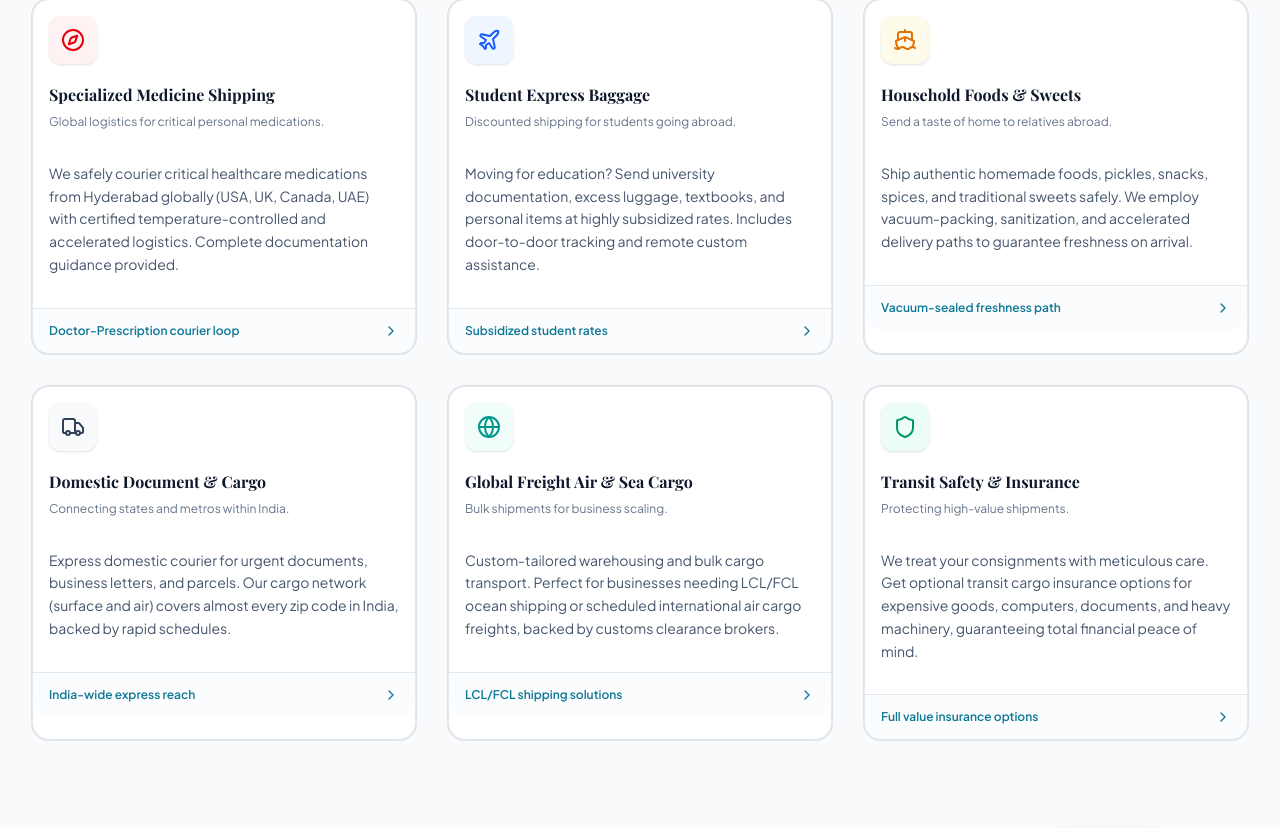
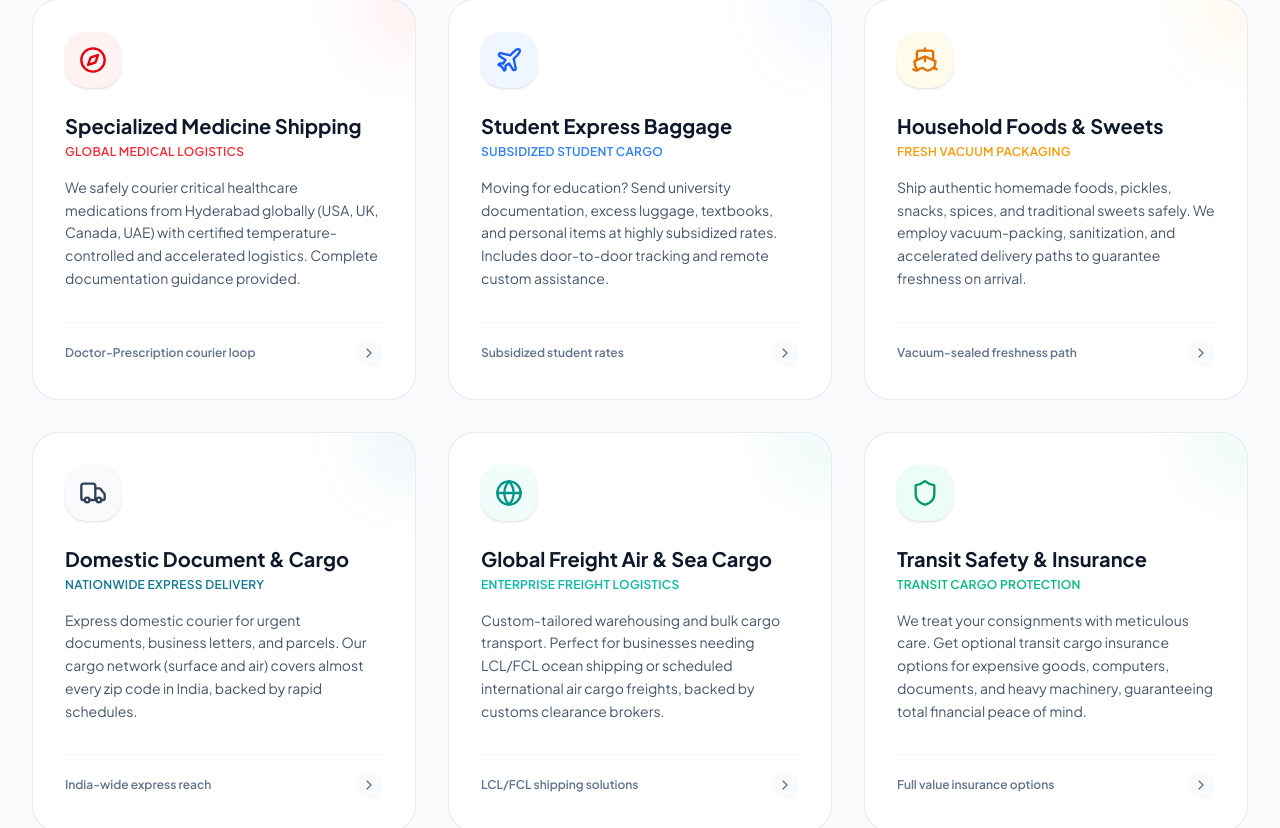
Before and after one commit to raviteja280499/overthesea, a Next.js app: page / in a window 1280 px wide. Shown: the part 1346-2174 px from the top of the page. Built offline with nearby package versions, Linux system fonts and the light colour scheme; a web font is replaced by a local one.

Commit message:
Upgrade services showcase card design to a premium, modern card layout with custom hover glows, corner blurs, and icon scaling

```diff
--- a/src/app/page.tsx
+++ b/src/app/page.tsx
@@ -475,112 +475,148 @@ export default function HomePage() {
         <div className="grid grid-cols-1 md:grid-cols-2 lg:grid-cols-3 gap-8">
 
           {/* Card 1: Medicine shipping */}
-          <Card className="hover:shadow-xl transition-all border border-border group overflow-hidden">
-            <CardHeader className="relative pb-0">
-              <div className="h-12 w-12 rounded-lg bg-red-50 text-red-600 flex items-center justify-center shadow-sm mb-4 group-hover:scale-110 transition-transform">
-                <Compass className="h-6 w-6" />
+          <div className="group relative bg-white dark:bg-slate-900 border border-slate-200/80 dark:border-slate-800 rounded-3xl p-8 flex flex-col justify-between h-full transition-all duration-305 hover:shadow-xl hover:shadow-red-500/5 hover:border-red-200/80 dark:hover:border-red-500/30 overflow-hidden">
+            {/* Corner Decorative Blur Effect */}
+            <div className="absolute -top-12 -right-12 w-28 h-28 rounded-full bg-red-500/5 blur-xl group-hover:scale-150 transition-transform duration-500 pointer-events-none" />
+
+            <div>
+              <div className="h-14 w-14 rounded-2xl bg-red-50 dark:bg-red-950/30 text-red-600 dark:text-red-400 flex items-center justify-center shadow-sm mb-6 group-hover:scale-110 group-hover:rotate-3 transition-all duration-300">
+                <Compass className="h-7 w-7" />
               </div>
-              <CardTitle className="text-slate-900 font-bold group-hover:text-primary transition-colors">Specialized Medicine Shipping</CardTitle>
-              <CardDescription className="text-xs mt-1">Global logistics for critical personal medications.</CardDescription>
-            </CardHeader>
-            <CardContent className="pt-4 text-sm text-slate-600 leading-relaxed">
+              <h3 className="text-slate-900 dark:text-slate-100 font-bold text-xl group-hover:text-primary transition-colors">Specialized Medicine Shipping</h3>
+              <p className="text-xs font-semibold text-red-500 dark:text-red-400 mt-1 uppercase tracking-wide">Global Medical Logistics</p>
+              <p className="pt-4 text-sm text-slate-600 dark:text-slate-300 leading-relaxed">
                 We safely courier critical healthcare medications from Hyderabad globally (USA, UK, Canada, UAE) with certified temperature-controlled and accelerated logistics. Complete documentation guidance provided.
-            </CardContent>
-            <CardFooter className="border-t border-border mt-4 py-3.5 bg-slate-50/50 flex justify-between items-center text-xs font-semibold text-primary">
+              </p>
+            </div>
+
+            <div className="mt-8 pt-4 border-t border-slate-100 dark:border-slate-800 flex justify-between items-center text-xs font-semibold text-slate-500 group-hover:text-red-600 transition-colors">
               <span>Doctor-Prescription courier loop</span>
-              <ChevronRight className="h-4 w-4 transform group-hover:translate-x-1 transition-transform" />
-            </CardFooter>
-          </Card>
+              <div className="p-1.5 rounded-full bg-slate-50 dark:bg-slate-800 group-hover:bg-red-50 dark:group-hover:bg-red-950/50 group-hover:text-red-600 transition-colors duration-300">
+                <ChevronRight className="h-4 w-4 transform group-hover:translate-x-1 transition-transform duration-300" />
+              </div>
+            </div>
+          </div>
 
           {/* Card 2: Student Express */}
-          <Card className="hover:shadow-xl transition-all border border-border group overflow-hidden">
-            <CardHeader className="relative pb-0">
-              <div className="h-12 w-12 rounded-lg bg-blue-50 text-blue-600 flex items-center justify-center shadow-sm mb-4 group-hover:scale-110 transition-transform">
-                <Plane className="h-6 w-6" />
+          <div className="group relative bg-white dark:bg-slate-900 border border-slate-200/80 dark:border-slate-800 rounded-3xl p-8 flex flex-col justify-between h-full transition-all duration-305 hover:shadow-xl hover:shadow-blue-500/5 hover:border-blue-200/80 dark:hover:border-blue-500/30 overflow-hidden">
+            {/* Corner Decorative Blur Effect */}
+            <div className="absolute -top-12 -right-12 w-28 h-28 rounded-full bg-blue-500/5 blur-xl group-hover:scale-150 transition-transform duration-500 pointer-events-none" />
+
+            <div>
+              <div className="h-14 w-14 rounded-2xl bg-blue-50 dark:bg-blue-950/30 text-blue-600 dark:text-blue-400 flex items-center justify-center shadow-sm mb-6 group-hover:scale-110 group-hover:rotate-3 transition-all duration-300">
+                <Plane className="h-7 w-7" />
               </div>
-              <CardTitle className="text-slate-900 font-bold group-hover:text-primary transition-colors">Student Express Baggage</CardTitle>
-              <CardDescription className="text-xs mt-1">Discounted shipping for students going abroad.</CardDescription>
-            </CardHeader>
-            <CardContent className="pt-4 text-sm text-slate-600 leading-relaxed">
+              <h3 className="text-slate-900 dark:text-slate-100 font-bold text-xl group-hover:text-primary transition-colors">Student Express Baggage</h3>
+              <p className="text-xs font-semibold text-blue-500 dark:text-blue-400 mt-1 uppercase tracking-wide">Subsidized Student Cargo</p>
+              <p className="pt-4 text-sm text-slate-600 dark:text-slate-300 leading-relaxed">
                 Moving for education? Send university documentation, excess luggage, textbooks, and personal items at highly subsidized rates. Includes door-to-door tracking and remote custom assistance.
-            </CardContent>
-            <CardFooter className="border-t border-border mt-4 py-3.5 bg-slate-50/50 flex justify-between items-center text-xs font-semibold text-primary">
+              </p>
+            </div>
+
+            <div className="mt-8 pt-4 border-t border-slate-100 dark:border-slate-800 flex justify-between items-center text-xs font-semibold text-slate-500 group-hover:text-blue-600 transition-colors">
               <span>Subsidized student rates</span>
-              <ChevronRight className="h-4 w-4 transform group-hover:translate-x-1 transition-transform" />
-            </CardFooter>
-          </Card>
+              <div className="p-1.5 rounded-full bg-slate-50 dark:bg-slate-800 group-hover:bg-blue-50 dark:group-hover:bg-blue-950/50 group-hover:text-blue-600 transition-colors duration-300">
+                <ChevronRight className="h-4 w-4 transform group-hover:translate-x-1 transition-transform duration-300" />
+              </div>
+            </div>
+          </div>
 
           {/* Card 3: Homemade Delicacies */}
-          <Card className="hover:shadow-xl transition-all border border-border group overflow-hidden">
-            <CardHeader className="relative pb-0">
-              <div className="h-12 w-12 rounded-lg bg-amber-50 text-amber-600 flex items-center justify-center shadow-sm mb-4 group-hover:scale-110 transition-transform">
-                <Ship className="h-6 w-6" />
+          <div className="group relative bg-white dark:bg-slate-900 border border-slate-200/80 dark:border-slate-800 rounded-3xl p-8 flex flex-col justify-between h-full transition-all duration-305 hover:shadow-xl hover:shadow-amber-500/5 hover:border-amber-200/80 dark:hover:border-amber-500/30 overflow-hidden">
+            {/* Corner Decorative Blur Effect */}
+            <div className="absolute -top-12 -right-12 w-28 h-28 rounded-full bg-amber-500/5 blur-xl group-hover:scale-150 transition-transform duration-500 pointer-events-none" />
+
+            <div>
+              <div className="h-14 w-14 rounded-2xl bg-amber-50 dark:bg-amber-950/30 text-amber-600 dark:text-amber-400 flex items-center justify-center shadow-sm mb-6 group-hover:scale-110 group-hover:rotate-3 transition-all duration-300">
+                <Ship className="h-7 w-7" />
               </div>
-              <CardTitle className="text-slate-900 font-bold group-hover:text-primary transition-colors">Household Foods & Sweets</CardTitle>
-              <CardDescription className="text-xs mt-1">Send a taste of home to relatives abroad.</CardDescription>
-            </CardHeader>
-            <CardContent className="pt-4 text-sm text-slate-600 leading-relaxed">
+              <h3 className="text-slate-900 dark:text-slate-100 font-bold text-xl group-hover:text-primary transition-colors">Household Foods & Sweets</h3>
+              <p className="text-xs font-semibold text-amber-500 dark:text-amber-400 mt-1 uppercase tracking-wide">Fresh Vacuum Packaging</p>
+              <p className="pt-4 text-sm text-slate-600 dark:text-slate-300 leading-relaxed">
                 Ship authentic homemade foods, pickles, snacks, spices, and traditional sweets safely. We employ vacuum-packing, sanitization, and accelerated delivery paths to guarantee freshness on arrival.
-            </CardContent>
-            <CardFooter className="border-t border-border mt-4 py-3.5 bg-slate-50/50 flex justify-between items-center text-xs font-semibold text-primary">
+              </p>
+            </div>
+
+            <div className="mt-8 pt-4 border-t border-slate-100 dark:border-slate-800 flex justify-between items-center text-xs font-semibold text-slate-500 group-hover:text-amber-600 transition-colors">
               <span>Vacuum-sealed freshness path</span>
-              <ChevronRight className="h-4 w-4 transform group-hover:translate-x-1 transition-transform" />
-            </CardFooter>
-          </Card>
+              <div className="p-1.5 rounded-full bg-slate-50 dark:bg-slate-800 group-hover:bg-amber-50 dark:group-hover:bg-amber-950/50 group-hover:text-amber-600 transition-colors duration-300">
+                <ChevronRight className="h-4 w-4 transform group-hover:translate-x-1 transition-transform duration-300" />
+              </div>
+            </div>
+          </div>
 
           {/* Card 4: Domestic Express */}
-          <Card className="hover:shadow-xl transition-all border border-border group overflow-hidden">
-            <CardHeader className="relative pb-0">
-              <div className="h-12 w-12 rounded-lg bg-slate-50 text-slate-700 flex items-center justify-center shadow-sm mb-4 group-hover:scale-110 transition-transform">
-                <Truck className="h-6 w-6" />
+          <div className="group relative bg-white dark:bg-slate-900 border border-slate-200/80 dark:border-slate-800 rounded-3xl p-8 flex flex-col justify-between h-full transition-all duration-305 hover:shadow-xl hover:shadow-primary-500/5 hover:border-primary-200/80 dark:hover:border-primary-500/30 overflow-hidden">
+            {/* Corner Decorative Blur Effect */}
+            <div className="absolute -top-12 -right-12 w-28 h-28 rounded-full bg-primary/5 blur-xl group-hover:scale-150 transition-transform duration-500 pointer-events-none" />
+
+            <div>
+              <div className="h-14 w-14 rounded-2xl bg-slate-50 dark:bg-slate-850 text-slate-700 dark:text-slate-300 flex items-center justify-center shadow-sm mb-6 group-hover:scale-110 group-hover:rotate-3 transition-all duration-300">
+                <Truck className="h-7 w-7" />
               </div>
-              <CardTitle className="text-slate-900 font-bold group-hover:text-primary transition-colors">Domestic Document & Cargo</CardTitle>
-              <CardDescription className="text-xs mt-1">Connecting states and metros within India.</CardDescription>
-            </CardHeader>
-            <CardContent className="pt-4 text-sm text-slate-600 leading-relaxed">
+              <h3 className="text-slate-900 dark:text-slate-100 font-bold text-xl group-hover:text-primary transition-colors">Domestic Document & Cargo</h3>
+              <p className="text-xs font-semibold text-primary mt-1 uppercase tracking-wide">Nationwide Express Delivery</p>
+              <p className="pt-4 text-sm text-slate-600 dark:text-slate-300 leading-relaxed">
                 Express domestic courier for urgent documents, business letters, and parcels. Our cargo network (surface and air) covers almost every zip code in India, backed by rapid schedules.
-            </CardContent>
-            <CardFooter className="border-t border-border mt-4 py-3.5 bg-slate-50/50 flex justify-between items-center text-xs font-semibold text-primary">
+              </p>
+            </div>
+
+            <div className="mt-8 pt-4 border-t border-slate-100 dark:border-slate-800 flex justify-between items-center text-xs font-semibold text-slate-500 group-hover:text-primary transition-colors">
               <span>India-wide express reach</span>
-              <ChevronRight className="h-4 w-4 transform group-hover:translate-x-1 transition-transform" />
-            </CardFooter>
-          </Card>
+              <div className="p-1.5 rounded-full bg-slate-50 dark:bg-slate-800 group-hover:bg-primary/10 dark:group-hover:bg-primary/20 group-hover:text-primary transition-colors duration-300">
+                <ChevronRight className="h-4 w-4 transform group-hover:translate-x-1 transition-transform duration-300" />
+              </div>
+            </div>
+          </div>
 
           {/* Card 5: Air & Sea Cargo */}
-          <Card className="hover:shadow-xl transition-all border border-border group overflow-hidden">
-            <CardHeader className="relative pb-0">
-              <div className="h-12 w-12 rounded-lg bg-teal-50 text-teal-600 flex items-center justify-center shadow-sm mb-4 group-hover:scale-110 transition-transform">
-                <Globe className="h-6 w-6" />
+          <div className="group relative bg-white dark:bg-slate-900 border border-slate-200/80 dark:border-slate-800 rounded-3xl p-8 flex flex-col justify-between h-full transition-all duration-305 hover:shadow-xl hover:shadow-teal-500/5 hover:border-teal-200/80 dark:hover:border-teal-500/30 overflow-hidden">
+            {/* Corner Decorative Blur Effect */}
+            <div className="absolute -top-12 -right-12 w-28 h-28 rounded-full bg-teal-500/5 blur-xl group-hover:scale-150 transition-transform duration-500 pointer-events-none" />
+
+            <div>
+              <div className="h-14 w-14 rounded-2xl bg-teal-50 dark:bg-teal-950/30 text-teal-600 dark:text-teal-400 flex items-center justify-center shadow-sm mb-6 group-hover:scale-110 group-hover:rotate-3 transition-all duration-300">
+                <Globe className="h-7 w-7" />
               </div>
-              <CardTitle className="text-slate-900 font-bold group-hover:text-primary transition-colors">Global Freight Air & Sea Cargo</CardTitle>
-              <CardDescription className="text-xs mt-1">Bulk shipments for business scaling.</CardDescription>
-            </CardHeader>
-            <CardContent className="pt-4 text-sm text-slate-600 leading-relaxed">
+              <h3 className="text-slate-900 dark:text-slate-100 font-bold text-xl group-hover:text-primary transition-colors">Global Freight Air & Sea Cargo</h3>
+              <p className="text-xs font-semibold text-teal-500 dark:text-teal-400 mt-1 uppercase tracking-wide">Enterprise Freight Logistics</p>
+              <p className="pt-4 text-sm text-slate-600 dark:text-slate-300 leading-relaxed">
                 Custom-tailored warehousing and bulk cargo transport. Perfect for businesses needing LCL/FCL ocean shipping or scheduled international air cargo freights, backed by customs clearance brokers.
-            </CardContent>
-            <CardFooter className="border-t border-border mt-4 py-3.5 bg-slate-50/50 flex justify-between items-center text-xs font-semibold text-primary">
+              </p>
+            </div>
+
+            <div className="mt-8 pt-4 border-t border-slate-100 dark:border-slate-800 flex justify-between items-center text-xs font-semibold text-slate-500 group-hover:text-teal-600 transition-colors">
               <span>LCL/FCL shipping solutions</span>
-              <ChevronRight className="h-4 w-4 transform group-hover:translate-x-1 transition-transform" />
-            </CardFooter>
-          </Card>
+              <div className="p-1.5 rounded-full bg-slate-50 dark:bg-slate-800 group-hover:bg-teal-50 dark:group-hover:bg-teal-950/50 group-hover:text-teal-600 transition-colors duration-300">
+                <ChevronRight className="h-4 w-4 transform group-hover:translate-x-1 transition-transform duration-300" />
+              </div>
+            </div>
+          </div>
 
           {/* Card 6: Secure Protection */}
-          <Card className="hover:shadow-xl transition-all border border-border group overflow-hidden">
-            <CardHeader className="relative pb-0">
-              <div className="h-12 w-12 rounded-lg bg-emerald-50 text-emerald-600 flex items-center justify-center shadow-sm mb-4 group-hover:scale-110 transition-transform">
-                <Shield className="h-6 w-6" />
+          <div className="group relative bg-white dark:bg-slate-900 border border-slate-200/80 dark:border-slate-800 rounded-3xl p-8 flex flex-col justify-between h-full transition-all duration-305 hover:shadow-xl hover:shadow-emerald-500/5 hover:border-emerald-200/80 dark:hover:border-emerald-500/30 overflow-hidden">
+            {/* Corner Decorative Blur Effect */}
+            <div className="absolute -top-12 -right-12 w-28 h-28 rounded-full bg-emerald-500/5 blur-xl group-hover:scale-150 transition-transform duration-500 pointer-events-none" />
+
+            <div>
+              <div className="h-14 w-14 rounded-2xl bg-emerald-50 dark:bg-emerald-950/30 text-emerald-600 dark:text-emerald-400 flex items-center justify-center shadow-sm mb-6 group-hover:scale-110 group-hover:rotate-3 transition-all duration-300">
+                <Shield className="h-7 w-7" />
               </div>
-              <CardTitle className="text-slate-900 font-bold group-hover:text-primary transition-colors">Transit Safety & Insurance</CardTitle>
-              <CardDescription className="text-xs mt-1">Protecting high-value shipments.</CardDescription>
-            </CardHeader>
-            <CardContent className="pt-4 text-sm text-slate-600 leading-relaxed">
+              <h3 className="text-slate-900 dark:text-slate-100 font-bold text-xl group-hover:text-primary transition-colors">Transit Safety & Insurance</h3>
+              <p className="text-xs font-semibold text-emerald-500 dark:text-emerald-400 mt-1 uppercase tracking-wide">Transit Cargo protection</p>
+              <p className="pt-4 text-sm text-slate-600 dark:text-slate-300 leading-relaxed">
                 We treat your consignments with meticulous care. Get optional transit cargo insurance options for expensive goods, computers, documents, and heavy machinery, guaranteeing total financial peace of mind.
-            </CardContent>
-            <CardFooter className="border-t border-border mt-4 py-3.5 bg-slate-50/50 flex justify-between items-center text-xs font-semibold text-primary">
+              </p>
+            </div>
+
+            <div className="mt-8 pt-4 border-t border-slate-100 dark:border-slate-800 flex justify-between items-center text-xs font-semibold text-slate-500 group-hover:text-emerald-600 transition-colors">
               <span>Full value insurance options</span>
-              <ChevronRight className="h-4 w-4 transform group-hover:translate-x-1 transition-transform" />
-            </CardFooter>
-          </Card>
+              <div className="p-1.5 rounded-full bg-slate-50 dark:bg-slate-800 group-hover:bg-emerald-50 dark:group-hover:bg-emerald-950/50 group-hover:text-emerald-600 transition-colors duration-300">
+                <ChevronRight className="h-4 w-4 transform group-hover:translate-x-1 transition-transform duration-300" />
+              </div>
+            </div>
+          </div>
 
         </div>
       </section>
--- a/src/components/layout/Footer.tsx
+++ b/src/components/layout/Footer.tsx
@@ -32,13 +32,13 @@ export default function Footer() {
           {/* Brand Column */}
           <div className="flex flex-col gap-6">
             <Link href="/" className="flex items-center gap-3">
-              <div className="relative h-12 w-12 rounded-full overflow-hidden border border-slate-800 bg-white flex items-center justify-center p-0.5 shadow-md">
+              <div className="relative h-12 w-12 flex items-center justify-center">
                 <Image
-                  src="/small-logo.jpeg"
+                  src="/logo.jpg.jpeg"
                   alt="Over the Sea Logo"
                   width={48}
                   height={48}
-                  className="object-cover"
+                  className="object-contain"
                 />
               </div>
               <div className="flex flex-col">
```
Also changed, not shown: src/components/layout/Navbar.tsx (+4 -4 lines). Lines whose indentation alone changed are shown as unchanged.
